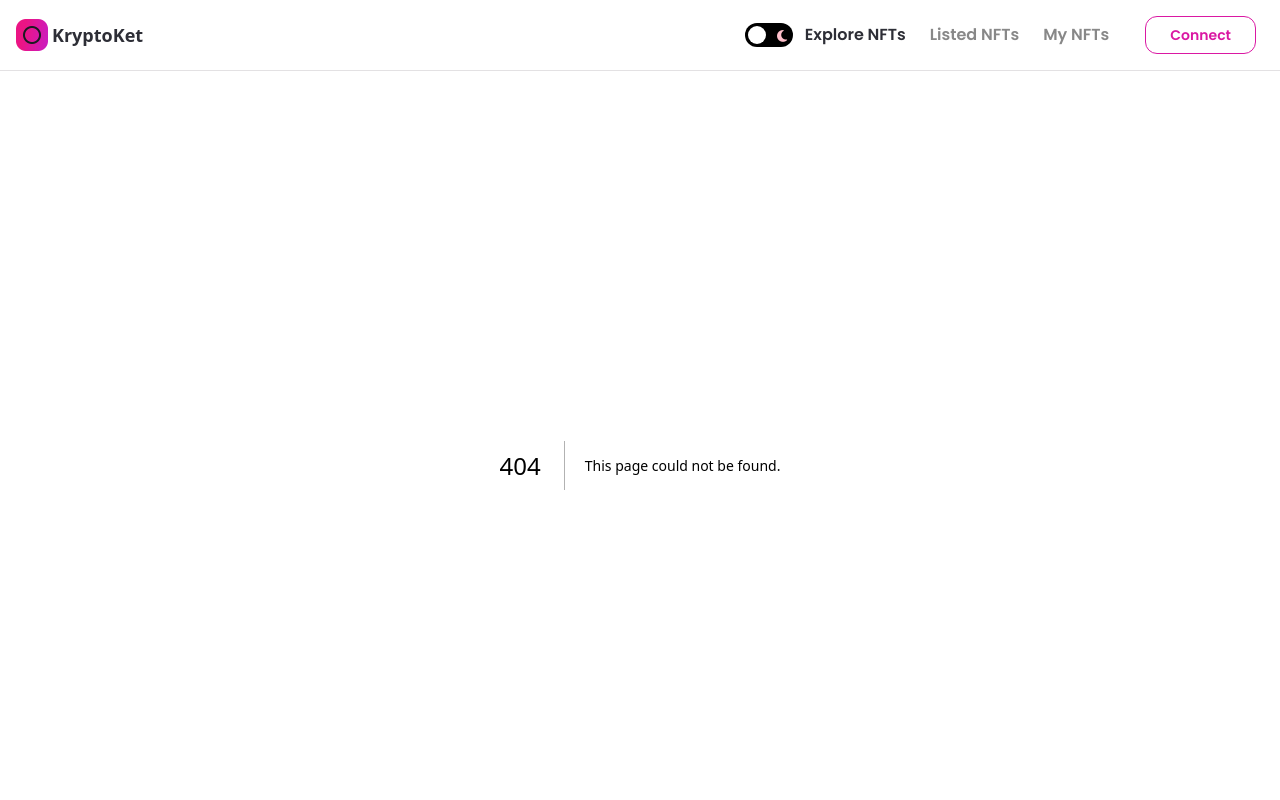
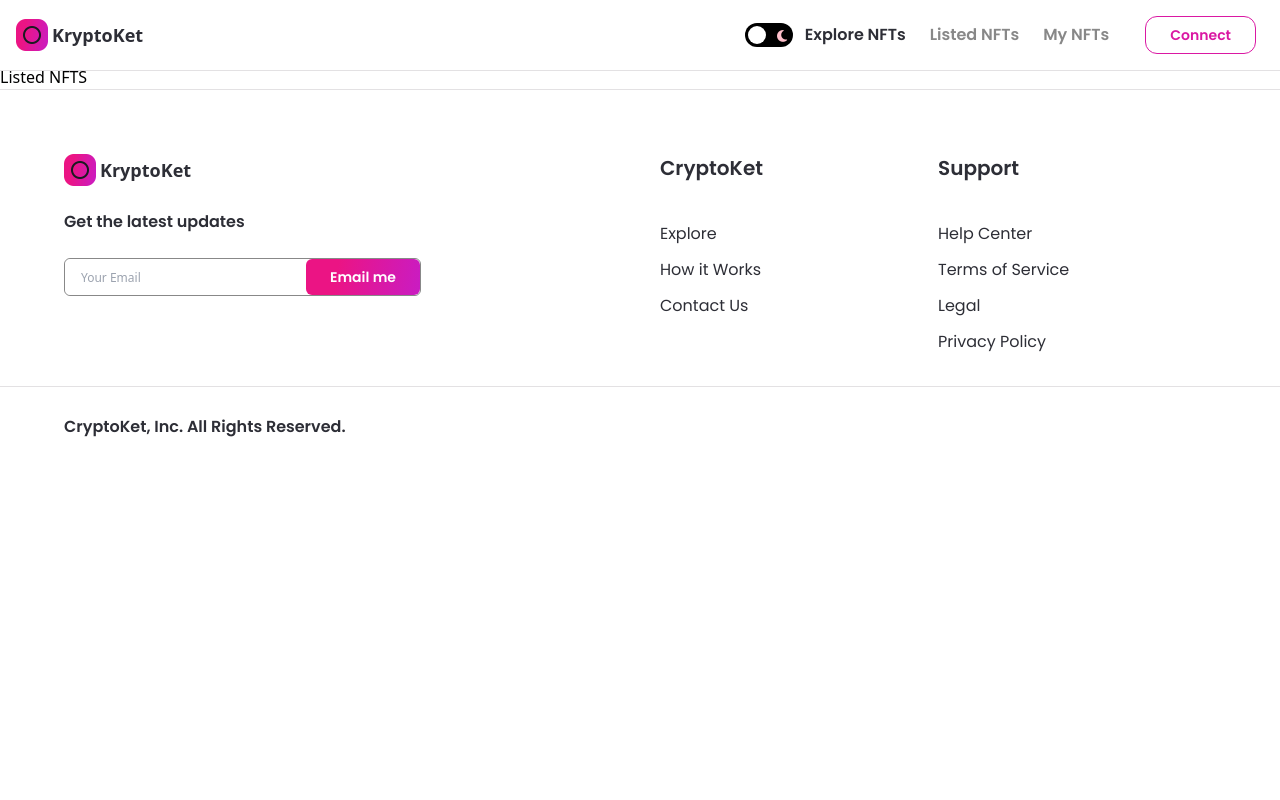
Before and after one commit to anyars-encarta/nft_marketplace, a Next.js app: page /listed-nfts in a window 1280 px wide. Before the commit this address had no page. Shown: the top 800 px of the page. Built offline with nearby package versions, Linux system fonts and the light colour scheme.

Commit message:
Changed created-nfts path to listed-nfts

```diff
--- a/app/created-nfts/page.jsx
+++ b/app/listed-nfts/page.jsx
@@ -2,7 +2,7 @@ import React from 'react'
 
 const page = () => {
   return (
-    <div>Created NFTS</div>
+    <div>Listed NFTS</div>
   )
 }
 
--- a/utils/index.js
+++ b/utils/index.js
@@ -3,7 +3,7 @@ export const generateLink = (i) => {
       case 0:
         return "/";
       case 1:
-        return "/created-nfts";
+        return "/listed-nfts";
       case 2:
         return "/my-nfts";
       default:
```
